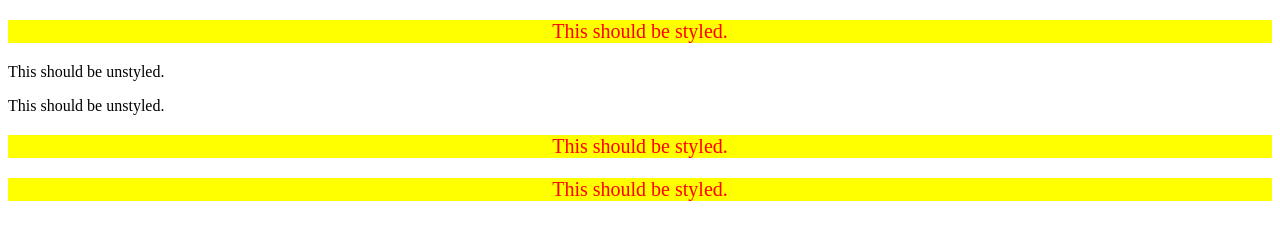
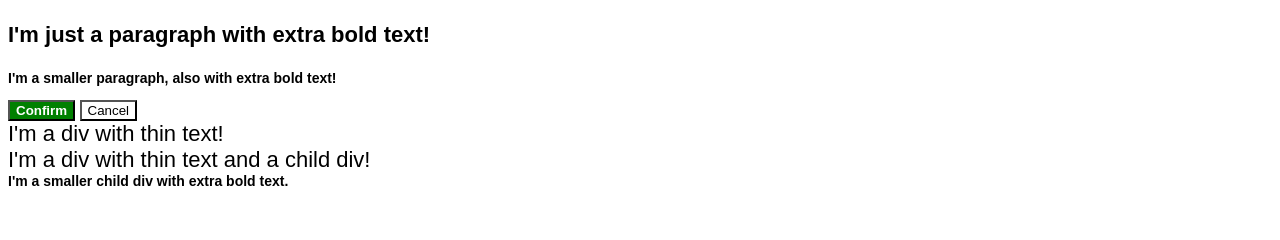
Before and after one commit to henryzha1/css-methods, a plain HTML site: page index.html in a window 1280 px wide. Drawn offline with Linux system fonts and the light colour scheme.

Commit message:
cascade fix

```diff
--- a/index.html
+++ b/index.html
@@ -8,14 +8,15 @@
     <link rel="stylesheet" href="styles.css">
 </head>
 <body>
-    <div class="container">
-        <p class="text">This should be styled.</p>
-    </div>
-    <p class="text">This should be unstyled.</p>
-    <p class="text">This should be unstyled.</p>
-    <div class="container">
-        <p class="text">This should be styled.</p>
-        <p class="text">This should be styled.</p>
+    <p class="para">I'm just a paragraph with extra bold text!</p>
+    <p class="para small-para">I'm a smaller paragraph, also with extra bold text!</p>
+
+    <button id="confirm-button" class="button confirm">Confirm</button>
+    <button id="cancel-button" class="button cancel">Cancel</button>
+
+    <div class="text">I'm a div with thin text!</div>
+    <div class="text">I'm a div with thin text and a child div!
+    <div class="text child">I'm a smaller child div with extra bold text.</div>
     </div>
 </body>
 </html>
--- a/styles.css
+++ b/styles.css
@@ -1,6 +1,39 @@
-.container .text {
-    background-color: yellow;
-    color: red;
-    font-size: 20px;
-    text-align: center;
+body{
+    font-family:Arial, Helvetica, sans-serif
 }
+
+.para,
+.small-para {
+    color: hsl(0, 0%, 0%);
+    font-weight: 800;
+}
+
+.para.small-para {
+    font-size: 14px;
+}
+
+.para {
+    font-size: 22px;
+}
+
+.confirm {
+    background: green;
+    color: white;
+    font-weight: bold;
+}
+
+.cancel {
+    background-color: rgb(255, 255, 255);
+    color: rgb(0, 0, 0);
+}
+
+.text {
+    color: rgb(0, 0, 0);
+    font-size: 22px;
+    font-weight: 100;
+}
+
+.child {
+    font-weight: 800;
+    font-size: 14px;
+}
```
